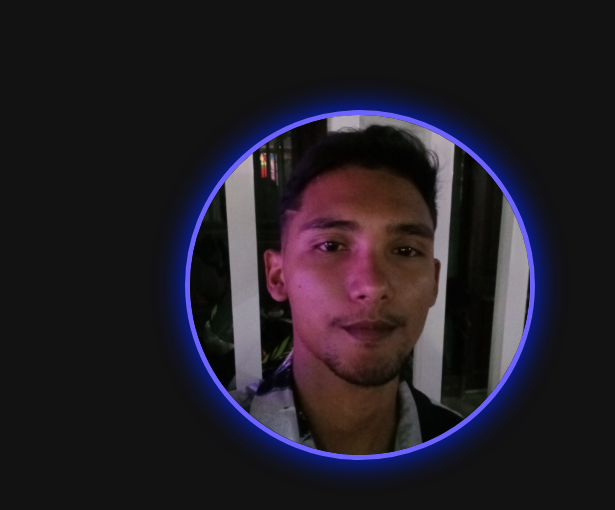
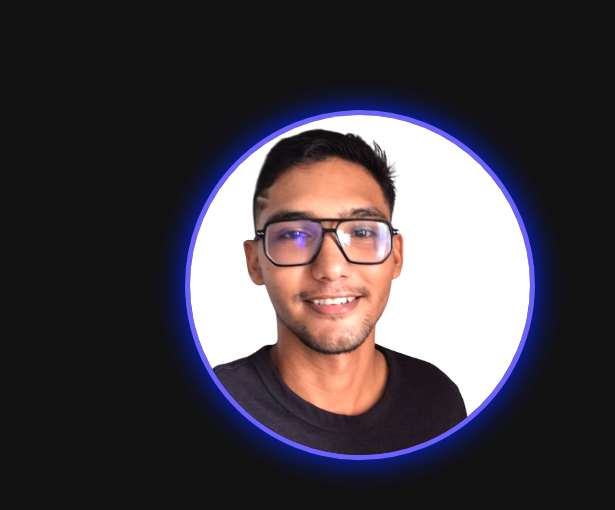
Before and after one commit to RafaeRamirez/my-work-portfolio, a plain HTML site: page index.html in a window 1280 px wide. Shown: the part 181-691 px from the top of the page, 665-1280 px from the left. Drawn offline with Linux system fonts and the light colour scheme.

Commit message:
feat:new photo added

```diff
--- a/index.html
+++ b/index.html
@@ -64,7 +64,7 @@
           </div>
         </div>
         <div class="hero-image">
-          <img src="imagenes/rafael.jpeg" alt="Rafael Ramirez" />
+          <img src="imagenes/rafael.png" alt="Rafael Ramirez" />
         </div>
       </section>
 
```
Also changed, not shown: imagenes/rafael.jpeg (deleted), imagenes/rafael.png (added).
